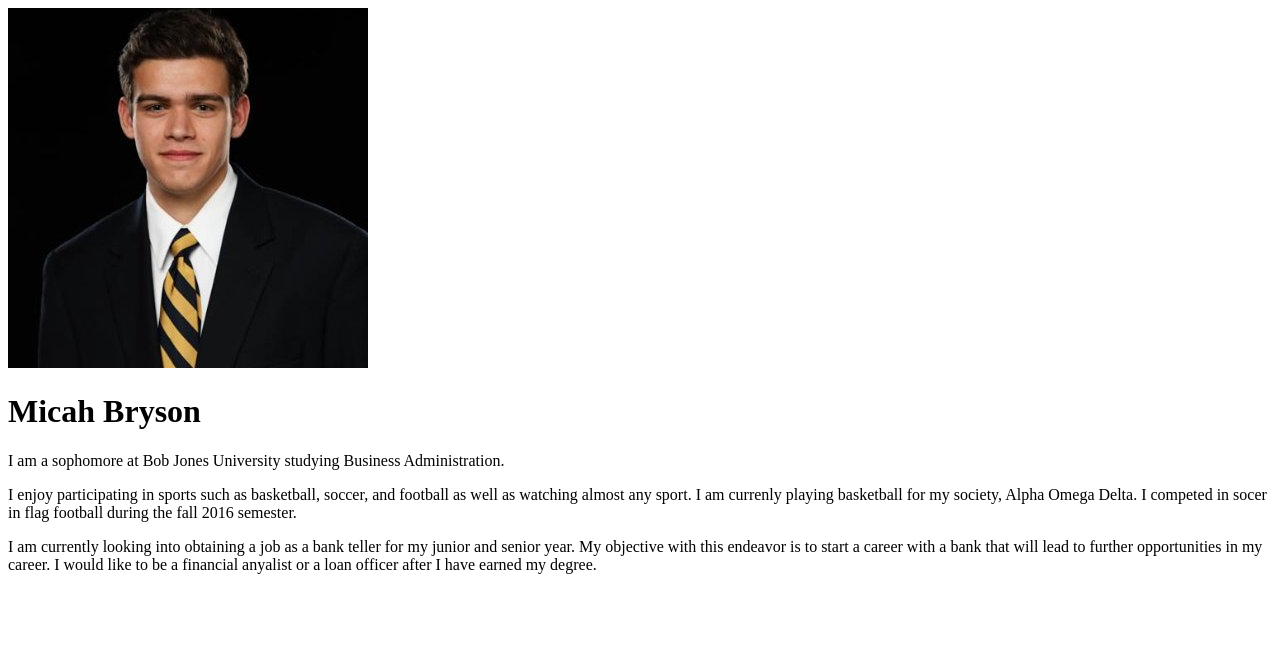
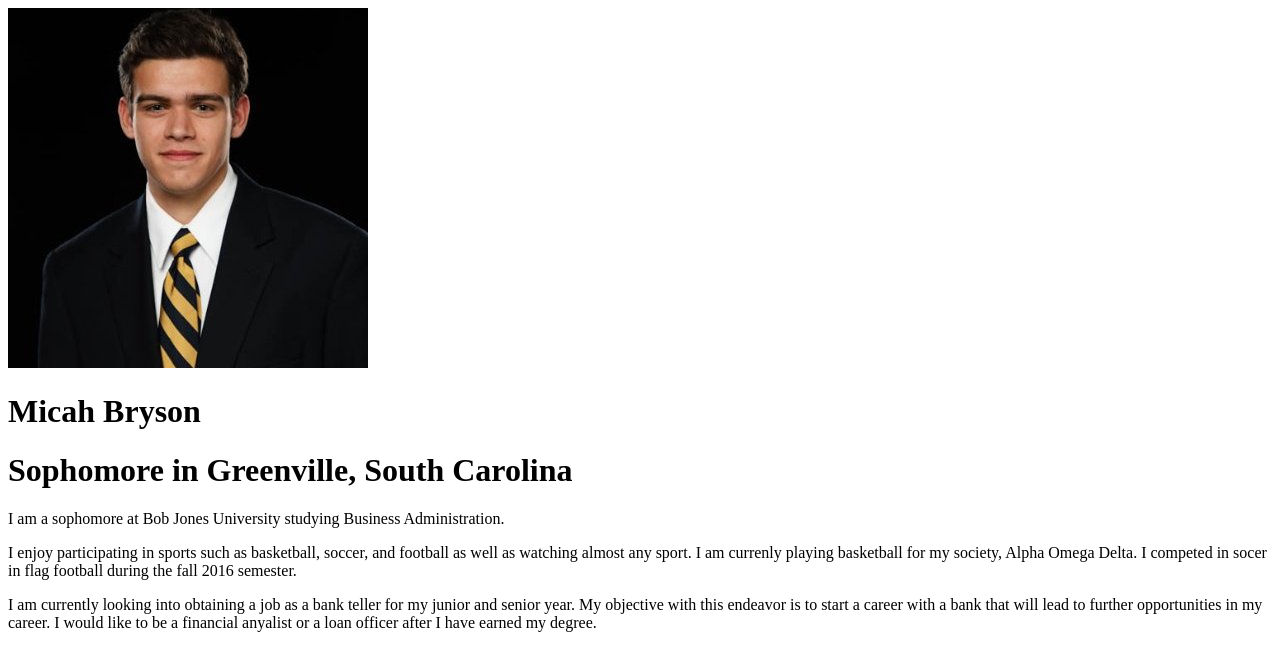
Before and after one commit to mbrys616/mbrys616.github.io, a plain HTML site: page index.html in a window 1280 px wide. Drawn offline with Linux system fonts and the light colour scheme.

Commit message:
Update index.html

```diff
--- a/index.html
+++ b/index.html
@@ -8,6 +8,7 @@
 <img src="AAEAAQAAAAAAAAXFAAAAJDcwMTQ4ZDk4LTA4MWQtNGQ2Ni1iMjI1LWViZmU1Mjg2YjgyYg.jpg">
 
 <h1>Micah Bryson</h1>
+  <h1>Sophomore in Greenville, South Carolina</h1>
 <p>I am a sophomore at Bob Jones University studying Business Administration.</p>
 <p>I enjoy participating in sports such as basketball, soccer, and football as well as watching almost any sport. I am currenly playing basketball for my society, Alpha Omega Delta. I competed in socer in flag football during the fall 2016 semester.</p>
 <p>I am currently looking into obtaining a job as a bank teller for my junior and senior year. My objective with this endeavor is to start a career with a bank that will lead to further opportunities in my career. I would like to be a financial anyalist or a loan officer after I have earned my degree. </p>
```
